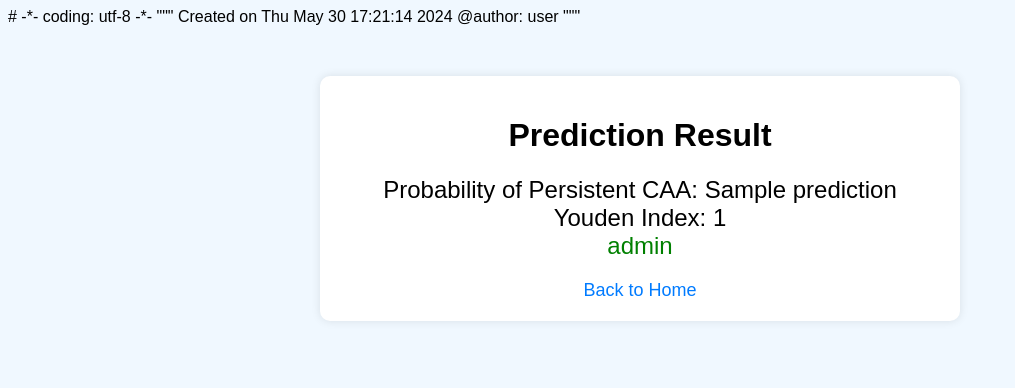
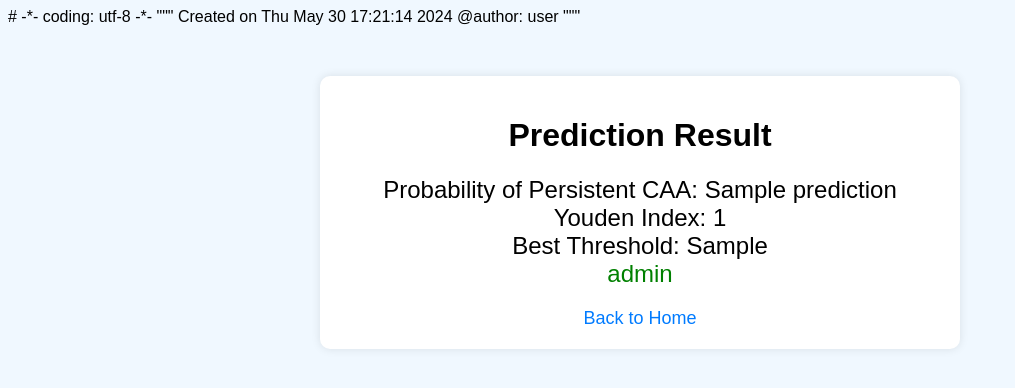
Before and after one commit to xyf19912015/myapp-flask, a Flask app: template templates/result.html in a window 1280 px wide. Shown: the top 388 px of the page, without its empty margins (0-1015 px from the left). Run offline with Flask 3, Linux system fonts and the light colour scheme; the template is opened without the code that fills it: most values are stand-ins (such as "Sample title", 1, 10 or a date in 2020); parts of the project's set-up code (start-up, migrations or seed data) failed here and were passed over.

Commit message:
Update result.html

```diff
--- a/templates/result.html
+++ b/templates/result.html
@@ -28,6 +28,7 @@ Created on Thu May 30 17:21:14 2024
         <div class="result">
             Probability of Persistent CAA: {{ prediction }}<br>
             Youden Index: {{ youden_index }}<br>
+            Best Threshold: {{ best_threshold }}<br>
             <span class="{{ 'high-risk' if risk_color == 'red' else 'low-risk' }}">{{ risk_level }}</span>
         </div>
         <div class="home-link">
```
